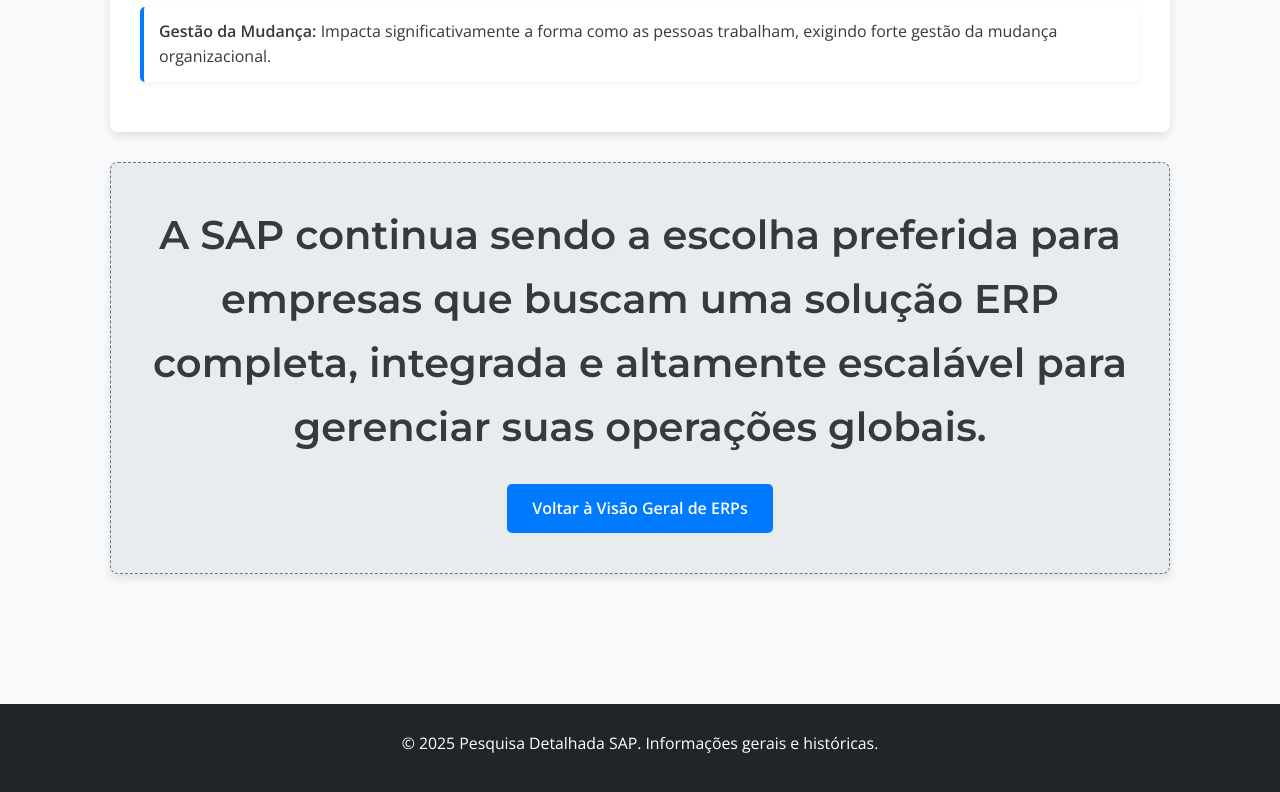
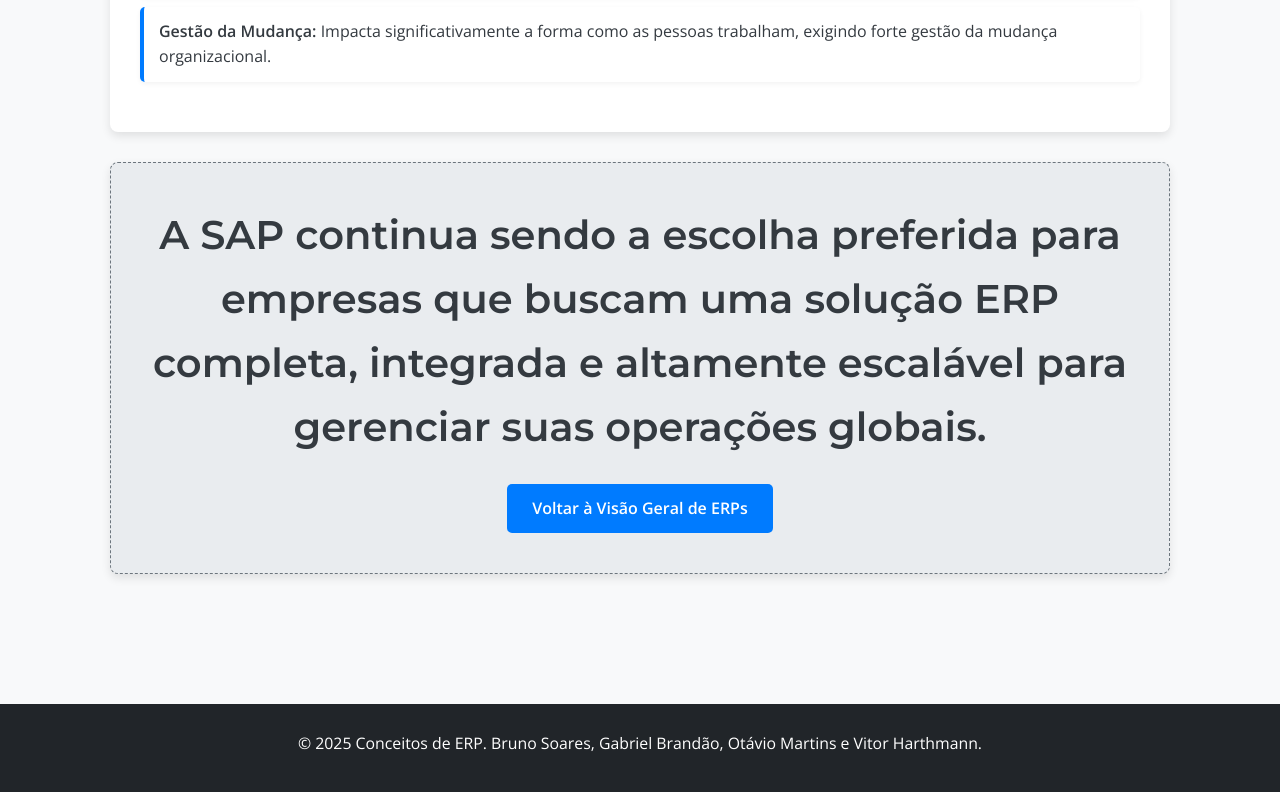
Before and after one commit to devVHarthmann/TrabERP, a plain HTML site: page erpSAP.html in a window 1280 px wide. Shown: the part 4043-4835 px from the top of the page. Drawn offline with nearby package versions, Linux system fonts and the light colour scheme.

Commit message:
Update erpSAP.html

```diff
--- a/erpSAP.html
+++ b/erpSAP.html
@@ -111,7 +111,7 @@
 
     <footer>
         <div class="container">
-            <p>&copy; 2025 Pesquisa Detalhada SAP. Informações gerais e históricas.</p>
+            <p>&copy; 2025 Conceitos de ERP. Bruno Soares, Gabriel Brandão, Otávio Martins e Vitor Harthmann.</p>
         </div>
     </footer>
 </body>
```
